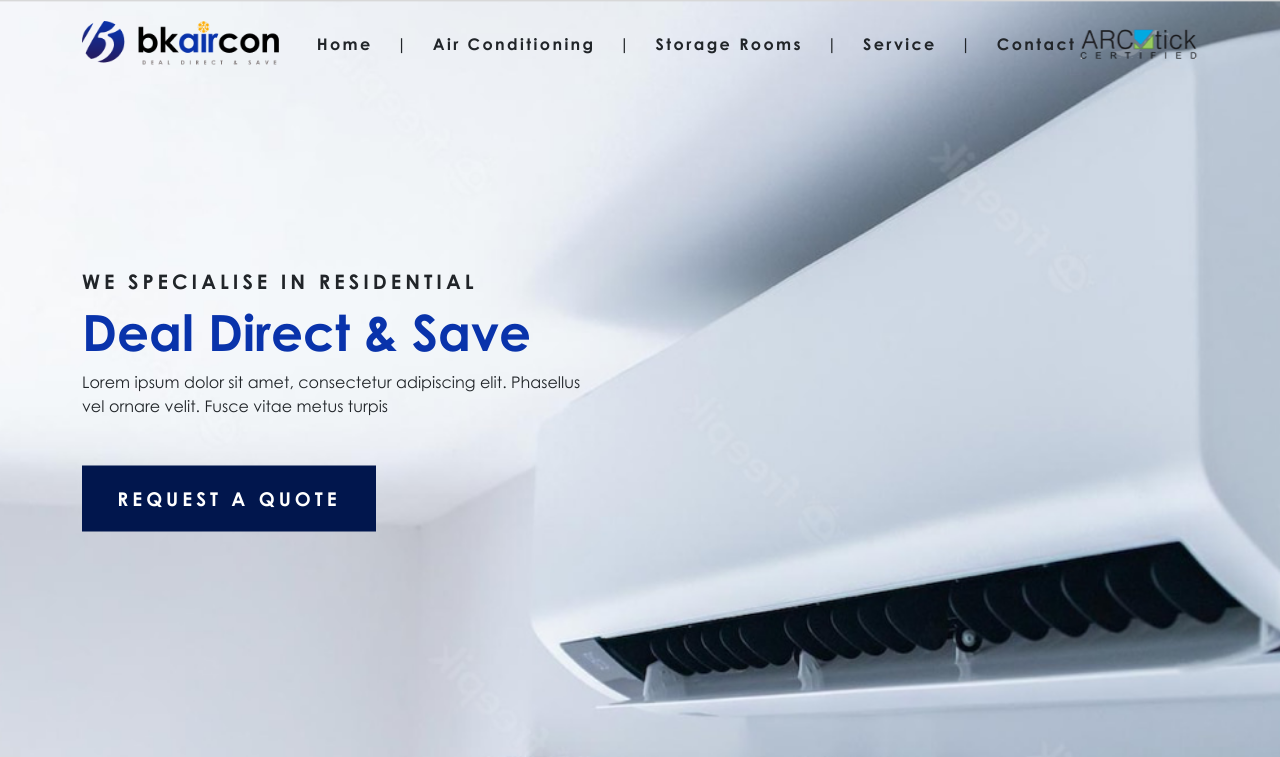
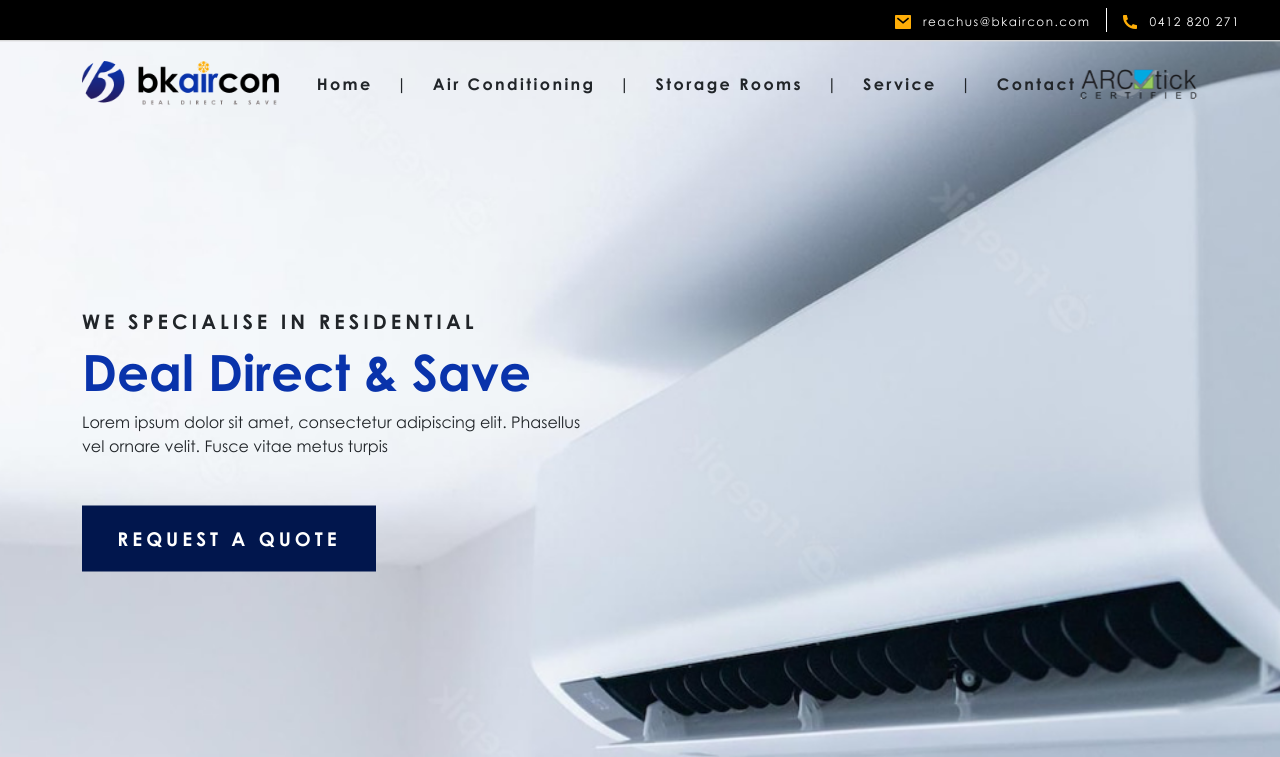
Before and after one commit to poojyapitaji/bkaircon-html-template, a plain HTML site: page index.html in a window 1280 px wide. Shown: the top 757 px of the page. Drawn offline with nearby package versions, Linux system fonts and the light colour scheme; files whose address does not match are found by name.

Commit message:
Added Top Bar

```diff
--- a/index.html
+++ b/index.html
@@ -14,6 +14,20 @@
     <link rel="stylesheet" href="style.css" />
   </head>
   <body>
+
+    <!-- TopBar -->
+    <section class="vw-100 topbar pt-2 pb-2 pe-3 ps-3 d-flex justify-content-end align-items-center">
+      <div class="sec-1 pe-2">
+        <img src="imgs/mail-fill.png" alt="alternative_text">
+        <span class="ps-2 pe-2">reachus@bkaircon.com</span>
+      </div>
+      <div class="sec-2 ps-3 me-3">
+        <img src="imgs/phone-fill.png" alt="alternative_text">
+        <span class="ps-2 pe-2">0412 820 271</span>
+      </div>
+    </section>
+    <!-- TopBar End -->
+
     <!-- Navbar -->
     <nav class="navbar sticky-top navbar-light bg-transparent pt-3 pb-3" id="navbar">
       <div class="container">
--- a/style.css
+++ b/style.css
@@ -13,8 +13,24 @@ body {
   overflow-x: hidden;
 }
 
+.topbar {
+  background-color: #000000;
+}
+
+.topbar .sec-1 {
+  border-right: 1px solid white;
+}
+
+.topbar .sec-1 span,
+.topbar .sec-2 span {
+  color: white;
+  font-size: 12px;
+  font-family: CenturyGothicRegular;
+  letter-spacing: 0.09rem;
+}
+
 .nav-active {
-    background-color: white !important;
+  background-color: white !important;
 }
 
 .navbar .navbar-brand {
@@ -286,13 +302,13 @@ body {
 }
 
 .footer .container .row .sec-2 {
-    padding-right: 3rem;
-    flex: 1;
+  padding-right: 3rem;
+  flex: 1;
 }
 
 .footer .container .row .sec-2,
 .footer .container .row .sec-3 {
-    padding-left: 3rem;
+  padding-left: 3rem;
 }
 
 .footer .container .row .sec-1,
@@ -334,5 +350,5 @@ body {
 }
 
 .footer .container .row .sec-3 div img {
-    height: 15px;
+  height: 15px;
 }
```
Also changed, not shown: imgs/mail-fill.png (added), imgs/phone-fill.png (added).
